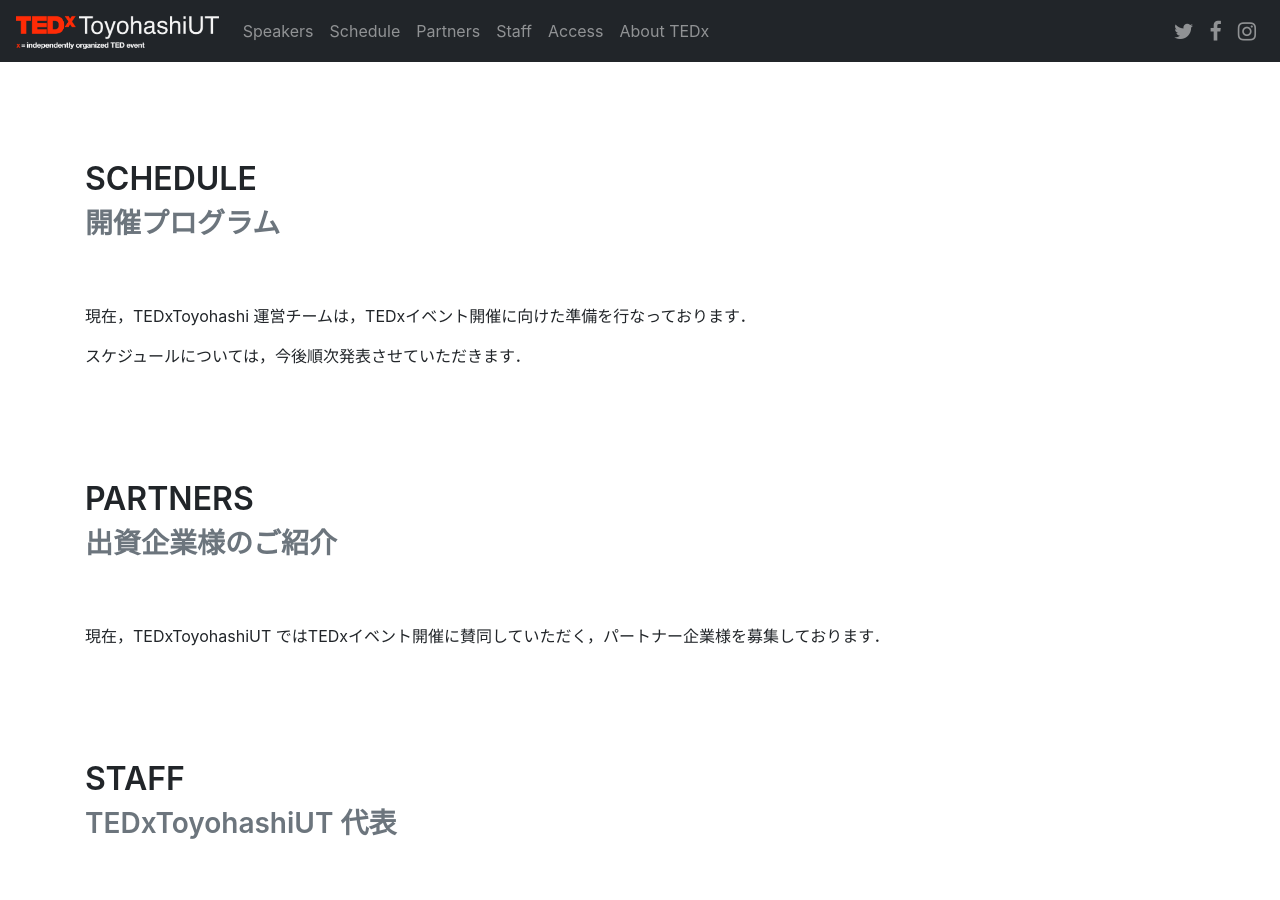
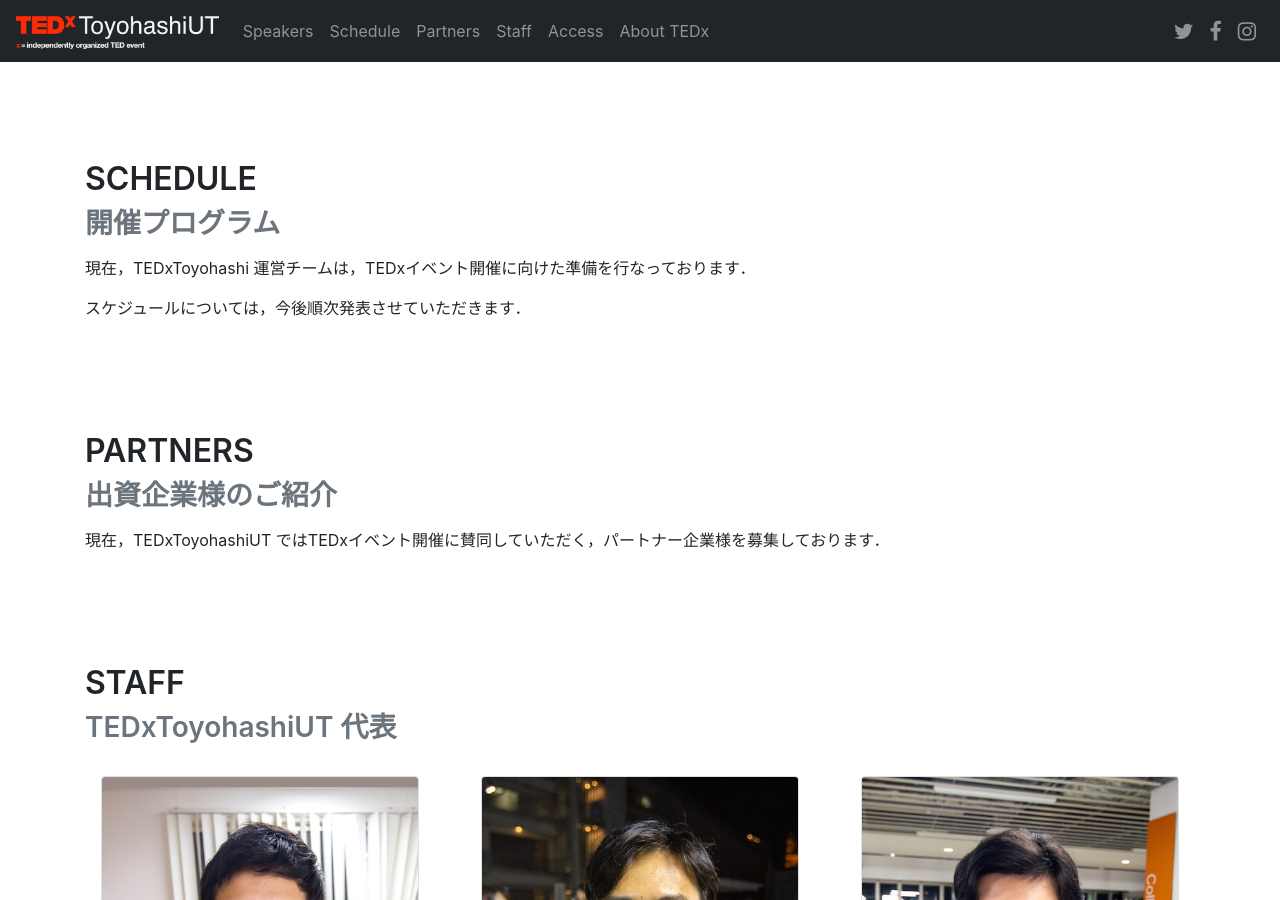
Before and after one commit to jun1007na/TEDxToyohashiUT-HP, a Jekyll site: the page built from index.md, in a window 1280 px wide and 900 px high, scrolled down 2006 px. Built offline with Jekyll 4.4.1, drawn with Linux system fonts in a browser that asks for light colours.

Commit message:
improve h3 margin-bottom

```diff
--- a/_includes/access.html
+++ b/_includes/access.html
@@ -3,7 +3,7 @@
     <div class="row">
       <div class="col-lg-12">
         <h2 class="section-heading text-uppercase">Access</h2>
-        <h3 class="section-subheading text-muted">所在地</h3>
+        <h3 class="section-subheading text-muted mb-3">所在地</h3>
       </div>
       <div class="col-lg-12">
         <iframe frameborder="0" src="https://www.google.com/maps/embed?pb=!1m18!1m12!1m3!1d13120.488758481077!2d137.4095850697754!3d34.70209790000001!2m3!1f0!2f0!3f0!3m2!1i1024!2i768!4f13.1!3m3!1m2!1s0x6004d486441646c7%3A0xb819d28be7a7df7f!2z6LGK5qmL5oqA6KGT56eR5a2m5aSn5a2m!5e0!3m2!1sja!2sjp!4v1530154350379" allowfullscreen></iframe>
--- a/_includes/partners.html
+++ b/_includes/partners.html
@@ -3,7 +3,7 @@
     <div class="row">
       <div class="col-lg-12">
         <h2 class="section-heading text-uppercase">Partners</h2>
-        <h3 class="section-subheading text-muted">出資企業様のご紹介</h3>
+        <h3 class="section-subheading text-muted mb-3">出資企業様のご紹介</h3>
         <p>現在，TEDxToyohashiUT ではTEDxイベント開催に賛同していただく，パートナー企業様を募集しております．</p>
       </div>
     </div>
--- a/_includes/schedule.html
+++ b/_includes/schedule.html
@@ -3,7 +3,7 @@
     <div class="row">
       <div class="col-lg-12">
         <h2 class="section-heading text-uppercase">Schedule</h2>
-        <h3 class="section-subheading text-muted">開催プログラム</h3>
+        <h3 class="section-subheading text-muted mb-3">開催プログラム</h3>
         <p>現在，TEDxToyohashi 運営チームは，TEDxイベント開催に向けた準備を行なっております．</p>
         <p>スケジュールについては，今後順次発表させていただきます．</p>
       </div>
--- a/_includes/staff.html
+++ b/_includes/staff.html
@@ -3,7 +3,7 @@
     <div class="row">
       <div class="col-lg-12">
         <h2 class="section-heading text-uppercase">Staff</h2>
-        <h3 class="section-subheading text-muted">TEDxToyohashiUT 代表</h3>
+        <h3 class="section-subheading text-muted mb-3">TEDxToyohashiUT 代表</h3>
       </div>
     </div>
     <div class="row">
```
Also changed, not shown: 2 other files.
